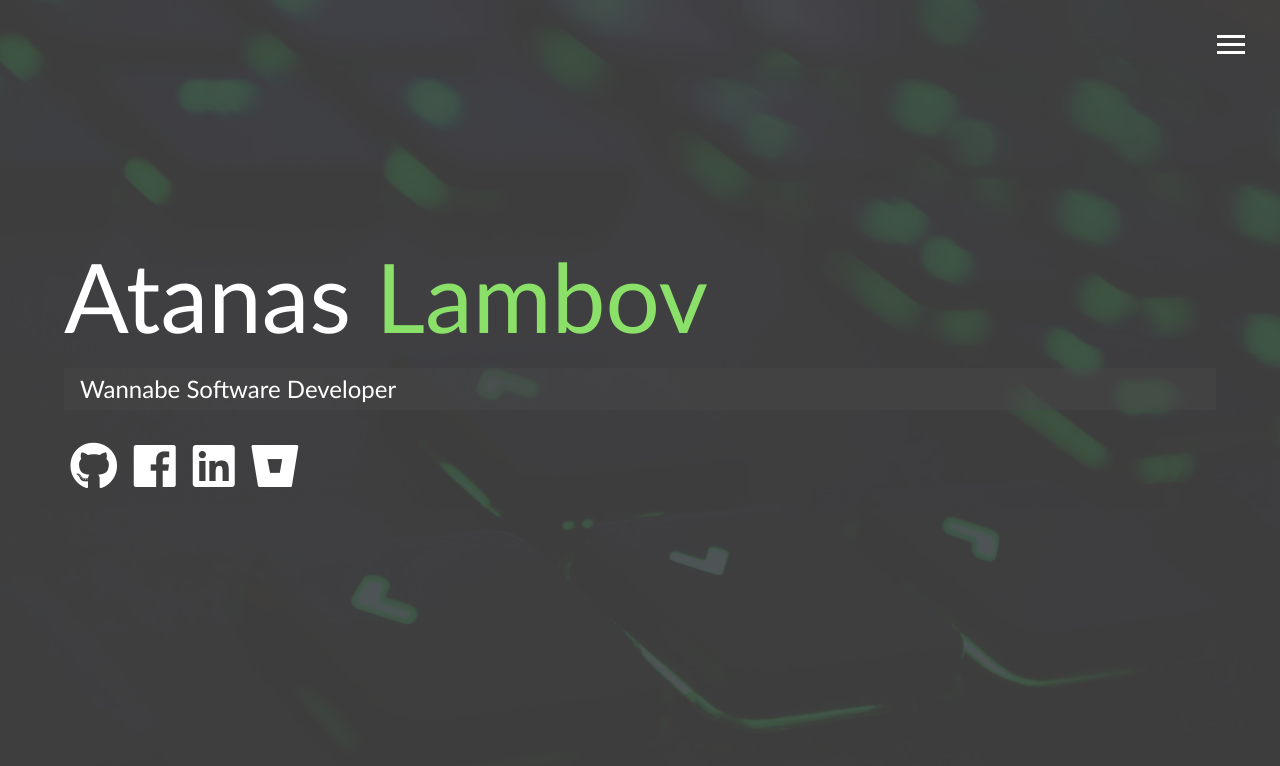
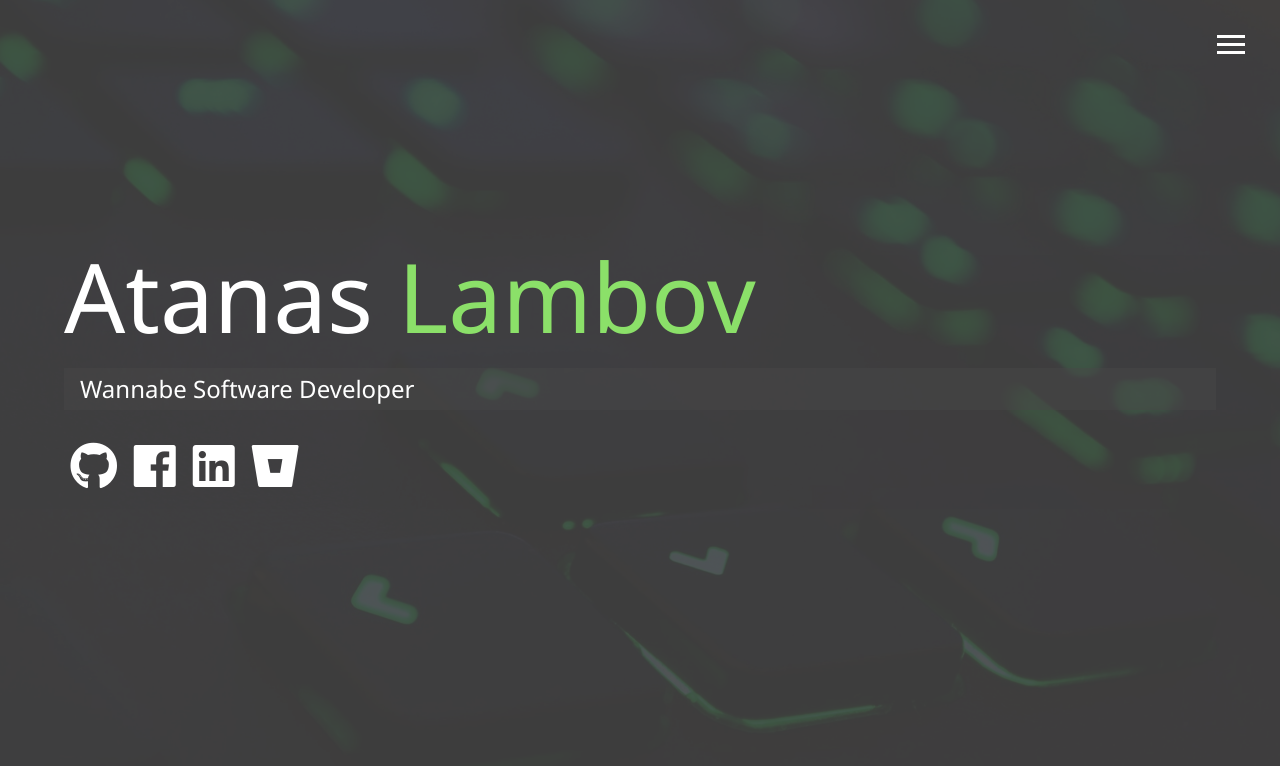
Before and after one commit to Preap/portfolio, a website: page dist/index.html in a window 1280 px wide. Drawn offline with Linux system fonts and the light colour scheme.

Commit message:
bring old font back

```diff
--- a/scss/main.scss
+++ b/scss/main.scss
@@ -16,8 +16,8 @@ body {
   color: set-text-color($primary-color);
   height: 100%;
   margin: 0;
-  // font-family: "Segoe UI", Tahoma, Geneva, Verdana, sans-serif;
-  font-family: 'Gill Sans', 'Gill Sans MT', Calibri, 'Trebuchet MS', sans-serif;
+  font-family: "Segoe UI", Tahoma, Geneva, Verdana, sans-serif;
+  // font-family: Verdana, Geneva, Tahoma, sans-serif;
   line-height: 1.5;
 }
 
```
Also changed, not shown: dist/css/main.css.
